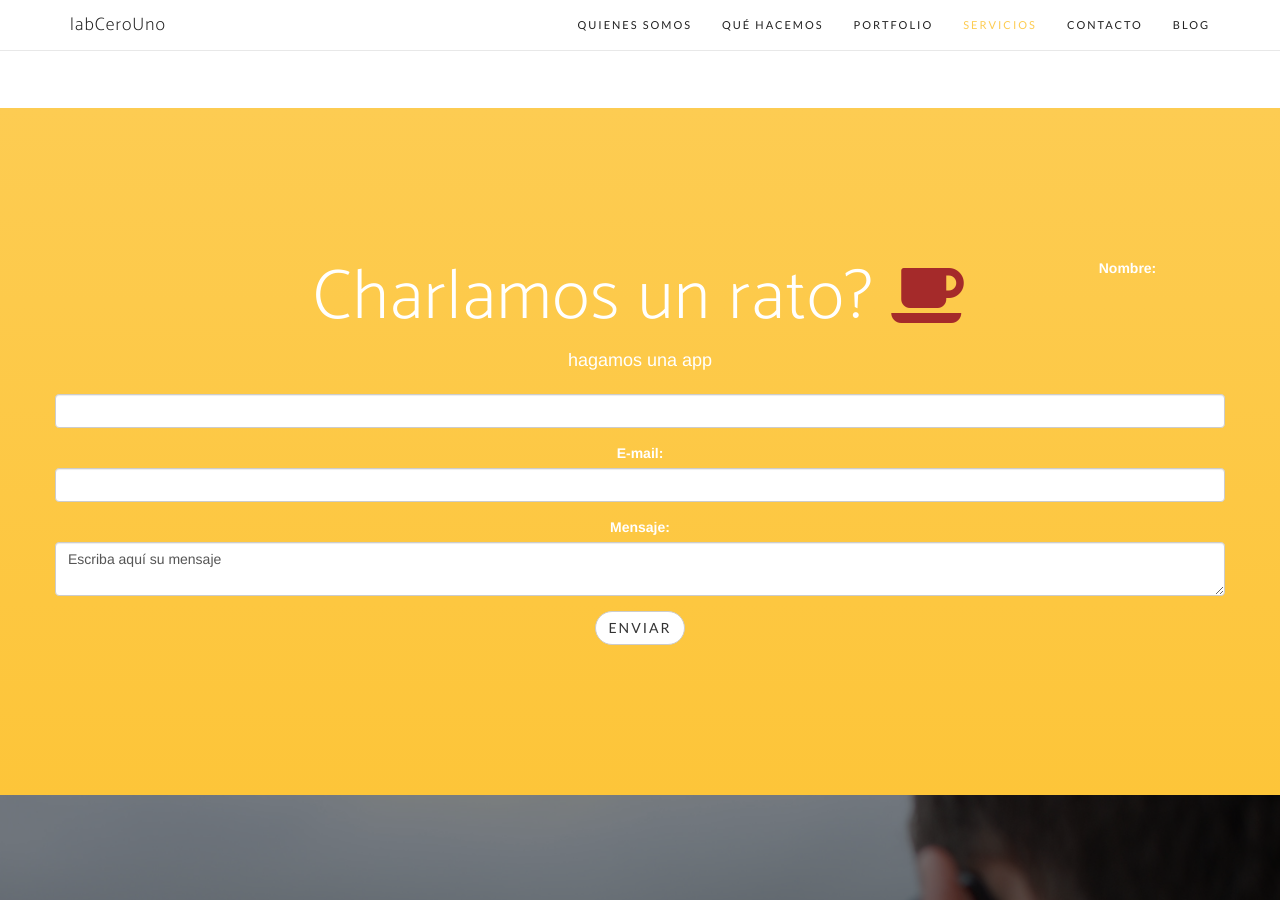
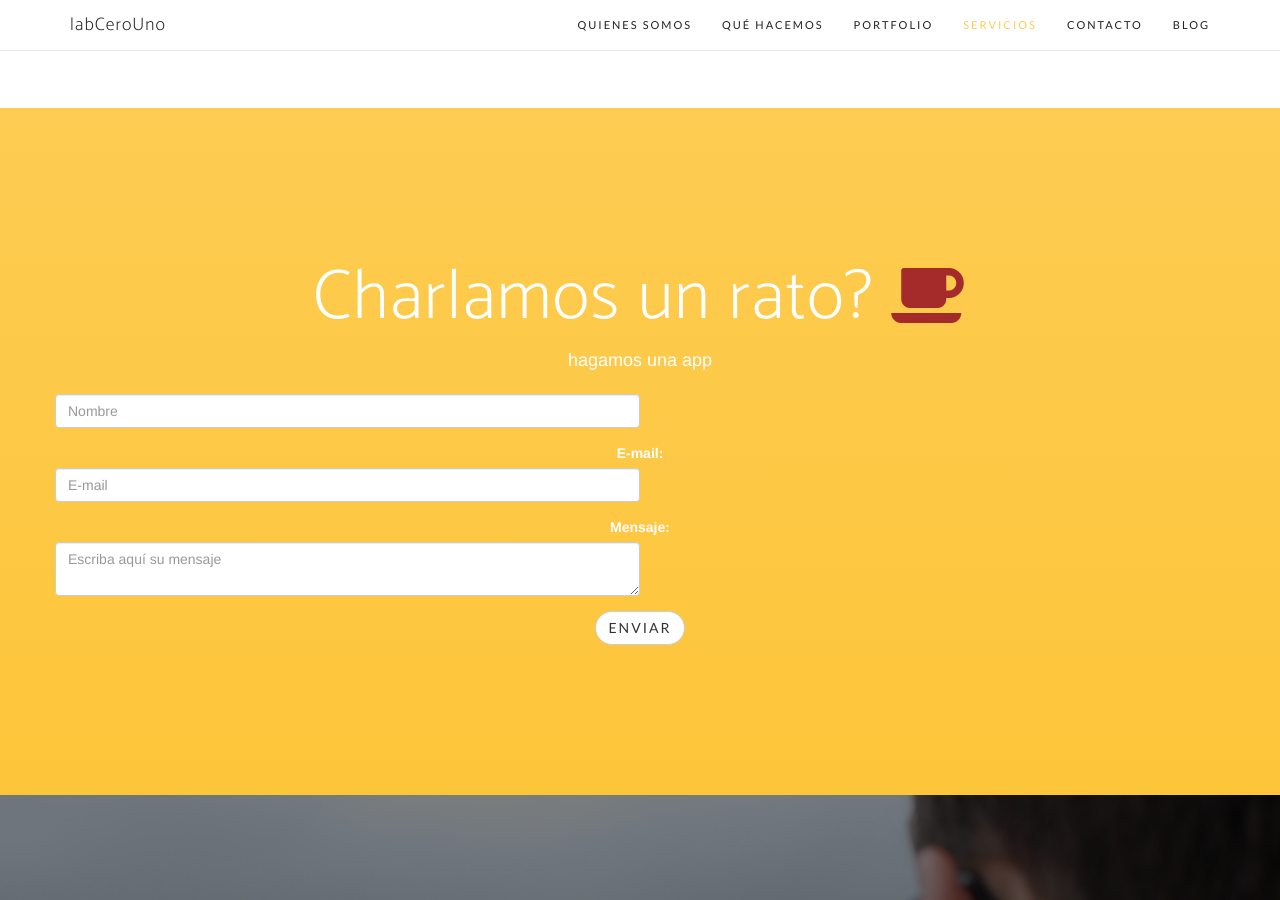
Before and after one commit to eldersoares/eldersoares.github.io, a Jekyll site: the page built from index.html, in a window 1280 px wide and 900 px high, scrolled down 4146 px. Built offline with Jekyll 4.4.1, drawn with Linux system fonts in a browser that asks for light colours; nearby versions of some CDN libraries; some web fonts are replaced; the list of posts is cut into pages by our own code.

Commit message:
Changed contact form

```diff
--- a/_includes/contacto.html
+++ b/_includes/contacto.html
@@ -7,15 +7,15 @@
             </div>
 			<form action="http://labcerouno.com/contacto.php" method="POST">
 			<div class="form-group">
-				<label for="name">Nombre:</label> <input name="nombre" type="text" class="form-control" id="nombre"/>
+				<input name="nombre" type="text" class="form-control" style="width: 50%" id="nombre" placeholder="Nombre"/>
 			</div>
 			<div class="form-group">
-				<label for="email">E-mail:</label>
-				<input name="email" type="email" class="form-control" id="email"/>
+				<label for="email">E-mail:</label><br/>
+				<input name="email" type="email" class="form-control" style="width: 50%" id="email" placeholder="E-mail"/>
 			</div>
 			<div class="form-group">
-				<label for="message">Mensaje:</label>
-				<textarea name="msj" class="form-control" id="msj">Escriba aquí su mensaje</textarea>
+				<label for="message">Mensaje:</label><br/>
+				<textarea name="msj" class="form-control" id="msj" style="width: 50%" placeholder="Escriba aquí su mensaje"></textarea>
 			</div>
 			<input class="btn btn-default" type="submit" value="ENVIAR" />
         </div>
```
